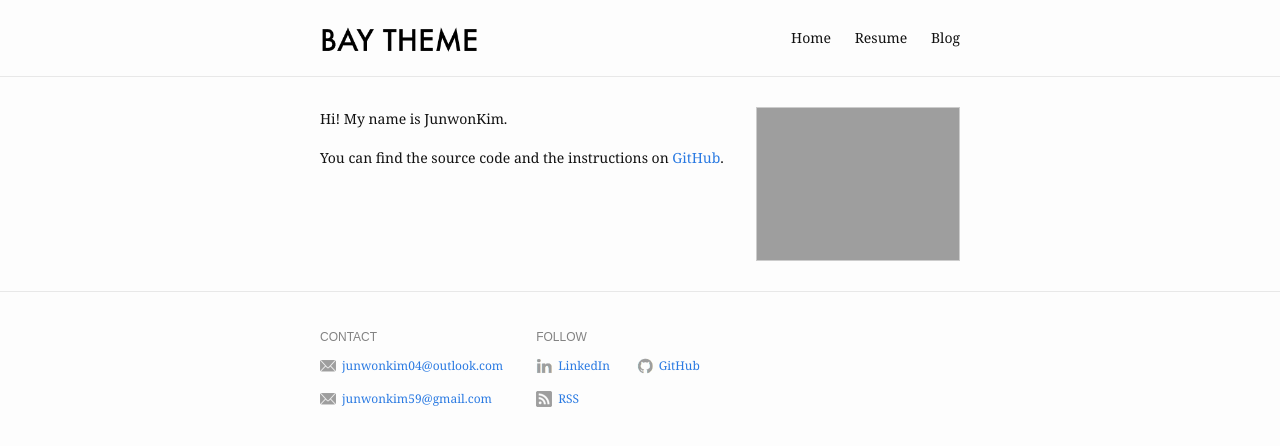
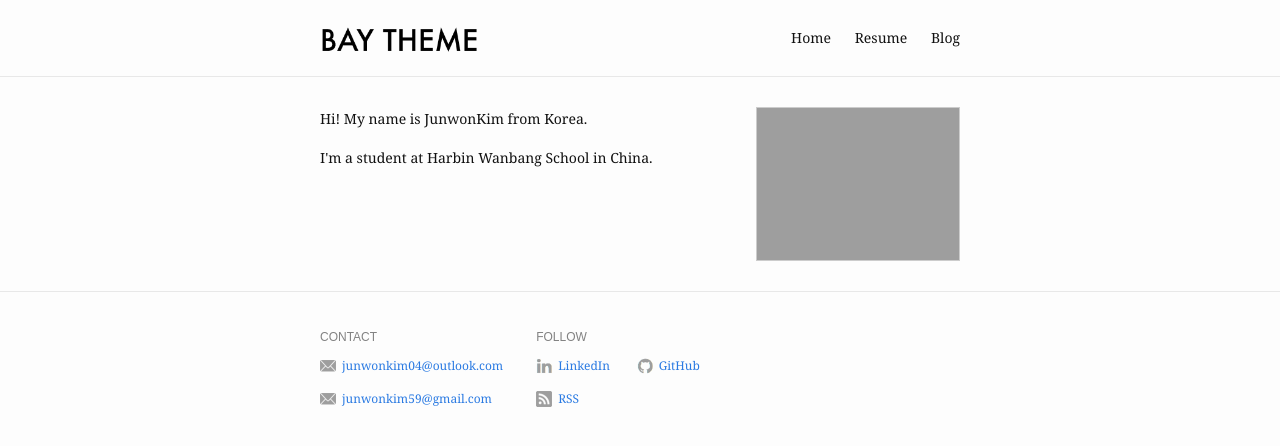
Before and after one commit to notj-code/Junwon-Kim-1.0, a Jekyll site: the page built from index.md, in a window 1280 px wide. Shown: the top 446 px of the page. Built offline with Jekyll 4.4.1, drawn with Linux system fonts in a browser that asks for light colours.

```diff
--- a/index.md
+++ b/index.md
@@ -6,9 +6,9 @@
 ---
 
 <p>
-  Hi! My name is JunwonKim.
+  Hi! My name is JunwonKim from Korea.
 </p>
 
 <p>
-  You can find the source code and the instructions on <a href="https://github.com/eliottvincent/bay">GitHub</a>.
+  I'm a student at Harbin Wanbang School in China.
 </p>
```
